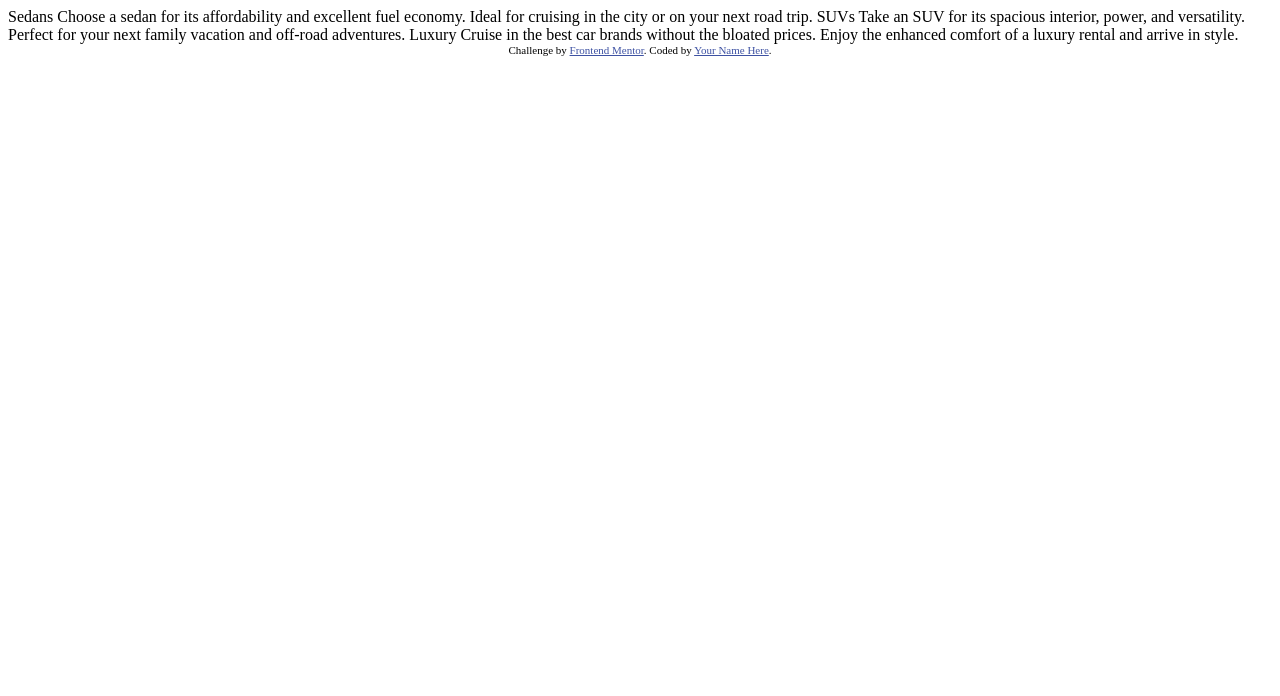
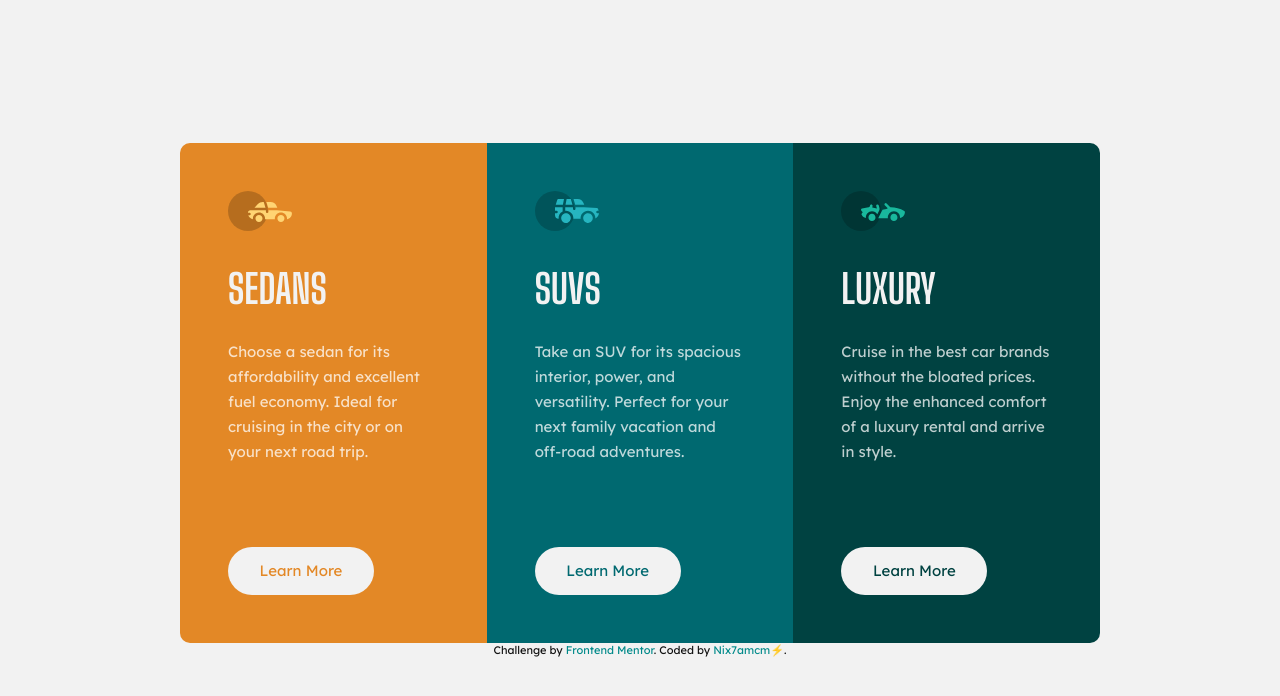
Before and after one commit to Nix7amcm/FEM-3-column-preview-card-component, a plain HTML site: page index.html in a window 1280 px wide. Drawn offline with Linux system fonts and the light colour scheme.

Commit message:
Html structured styles added

```diff
--- a/css/root.css
+++ b/css/root.css
@@ -0,0 +1,47 @@
+:root {
+  /*_____ colors _____*/
+  --bg-body: hsl(0, 0%, 95%);
+  --bg-card1-orange: hsl(31, 77%, 52%);
+  --bg-card2-cyan: hsl(184, 100%, 22%);
+  --bg-card3-dkcyan: hsl(179, 100%, 13%);
+
+  --bg-btn: hsl(0, 0%, 95%);
+  --bdr-btn-hov: hsl(0, 0%, 95%);
+  --bdr-btn-act: hsl(0, 0%, 7%);
+  --bg-btn1-hov: hsl(31, 77%, 52%);
+  --bg-btn2-hov: hsl(184, 100%, 22%);
+  --bg-btn3-hov: hsl(179, 100%, 13%);
+
+  --fc-h2: hsl(0, 0%, 95%);
+  --fc-p: hsla(0, 0%, 100%, 0.75);
+  --fc-btn1: hsl(31, 77%, 52%);
+  --fc-btn2: hsl(184, 100%, 22%);
+  --fc-btn3: hsl(179, 100%, 13%);
+  --fc-btn-hov: hsl(0, 0%, 95%);
+
+  --text-footer: hsl(0, 0%, 7%);
+  --text-footer-a: hsl(180, 100%, 27%);
+  --text-footer-a-hov: hsl(39, 100%, 50%);
+  --text-footer-a-vis: hsl(300, 100%, 25%);
+
+  /*_____ font-family _____*/
+  --f-h2: 'Big Shoulders Display', cursive;
+  --f-p: 'Lexend Deca', sans-serif;
+  --f-btn: 'Lexend Deca', sans-serif;
+
+  /*_____ font-size _____*/
+  --fs-h2: 2.5rem;
+  --fs-p: .9375rem;
+  --fs-btn: .9375rem;
+
+  /*_____ font-weight _____*/
+  --fw-h2: 700;
+  --fw-p: 400;
+  --fw-btn: 400;
+
+  /*_____ line-height _____*/
+  --lh-h2: 2.9925rem;
+  --lh-p: 1.5625rem;
+  --lh-btn: 1.5625rem;
+
+}
--- a/css/style.css
+++ b/css/style.css
@@ -0,0 +1,215 @@
+/*_____ GLOBAL STYLES _____*/
+
+*,
+*::before,
+*::after {
+  box-sizing: border-box;
+}
+
+* {
+  margin: 0;
+  font: inherit;
+}
+
+img,
+svg {
+  display: block;
+  max-width: 100%;
+}
+
+body {
+  display: grid;
+  place-items: center;
+  align-content: center;
+  min-height: 100vh;
+  font-family: var(--f-p);
+  font-size: var(--fs-p);
+  background: var(--bg-body);
+}
+
+@media (max-width: 952px) {
+  body {}
+}
+
+
+/*_____ HEADER-H1-HIDDEN _____*/
+
+.sr-only {
+  /*@ https://tailwindcss.com/docs/screen-readers#screen-reader-only-elements */
+  position: absolute;
+  width: 1px;
+  height: 1px;
+  padding: 0;
+  margin: -1px;
+  overflow: hidden;
+  clip: rect(0, 0, 0, 0);
+  white-space: nowrap;
+  border-width: 0;
+}
+
+
+/*_____ ICONS _____*/
+
+.icon-wrap {
+  width: 4rem;
+  height: 2.5rem;
+  margin-bottom: 2.1875rem;
+}
+
+@media (max-width: 952px) {
+  .icon-wrap {
+    margin-bottom: 2.1875rem;
+  }
+}
+
+
+/*_____ TYPOGRAPHY _____*/
+
+h2 {
+  margin-bottom: 1.5625rem;
+  font-family: var(--f-h2);
+  color: var(--fc-h2);
+  font-size: var(--fs-h2);
+  font-weight: var(--fw-h2);
+  line-height: var(--lh-h2);
+  text-transform: uppercase;
+}
+
+p {
+  margin-bottom: 5.1875rem;
+  font-family: var(--f-p);
+  color: var(--fc-p);
+  font-size: var(--fs-p);
+  font-weight: var(--fw-p);
+  line-height: var(--lh-p);
+  text-align: left;
+}
+
+@media (max-width: 952px) {
+  p {
+    margin-bottom: 1.5625rem;
+  }
+}
+
+
+/*_____ BUTTONS _____*/
+
+button {
+  width: 9.125rem;
+  height: 3rem;
+  font-family: var(--f-btn);
+  font-size: var(--fs-btn);
+  font-weight: var(--fw-btn);
+  line-height: var(--lh-btn);
+  background: var(--bg-btn);
+  border: none;
+  border-radius: var(--lh-btn);
+}
+
+@media (max-width: 952px) {
+  button {
+
+  }
+}
+
+button:hover {
+  cursor: pointer;
+  border: 2px solid var(--bdr-btn-hov);
+  color: var(--fc-btn-hov);
+}
+
+.btn1 {
+  color: var(--fc-btn1);
+}
+
+.btn1:hover {
+  background: var(--bg-btn1-hov);
+}
+
+.btn2 {
+  color: var(--fc-btn2);
+}
+
+.btn2:hover {
+  background: var(--bg-btn2-hov);
+}
+
+.btn3 {
+  color: var(--fc-btn3);
+}
+
+.btn3:hover {
+  background: var(--bg-btn3-hov);
+}
+
+button:active {
+  border: 2px solid var(--bdr-btn-act);
+}
+
+
+@media (max-width: 952px) {}
+
+
+/*_____ LAYOUT _____*/
+
+.card {
+  display: grid;
+  grid-template-columns: 1fr 1fr 1fr;
+  max-width: 57.5rem;
+  min-height: 31.25rem;
+  border-radius: .625rem;
+  overflow: hidden;
+}
+
+.content {
+  display: flex;
+  flex-direction: column;
+  margin: 3rem;
+}
+
+@media (max-width: 952px) {
+  .card {
+    display: flex;
+    flex-direction: column;
+    max-width: 20.4375rem;
+    min-height: 82.875rem;
+    margin: 5.5rem 1.5rem;
+  }
+
+  .content {}
+}
+
+.sedans {
+  background: var(--bg-card1-orange);
+}
+
+.suvs {
+  background: var(--bg-card2-cyan);
+}
+
+.luxury {
+  background: var(--bg-card3-dkcyan);
+}
+
+
+
+/*_____ FOOTER _____*/
+
+footer {
+  color: var(--text-footer);
+  font-size: .6875rem;
+  text-align: center;
+}
+
+footer a {
+  color: var(--text-footer-a);
+  text-decoration: none;
+}
+
+footer a:hover {
+  color: var(--text-footer-a-hov);
+}
+
+footer a:visited {
+  color: var(--text-footer-a-vis);
+}
--- a/index.html
+++ b/index.html
@@ -11,31 +11,106 @@
   <link rel="stylesheet" href="css/style.css">
   <link rel="stylesheet" href="css/root.css">
 
+  <link rel="preconnect" href="https://fonts.googleapis.com">
+  <link rel="preconnect" href="https://fonts.gstatic.com" crossorigin>
+  <link href="https://fonts.googleapis.com/css2?family=Big+Shoulders+Display:wght@700&family=Lexend+Deca&display=swap" rel="stylesheet">
+
+</head>
 
 
-  <!-- Feel free to remove these styles or customise in your own stylesheet 👍 -->
-  <style>
-    .attribution { font-size: 11px; text-align: center; }
-    .attribution a { color: hsl(228, 45%, 44%); }
-  </style>
-</head>
   <body>
 
-  Sedans
+    <header class="sr-only">
+      <h1 tabindex="0">
+        Stats Preview Card
+      </h1>
+    </header>
+
+
+    <main class="card">
+
+
+      <section class="sedans">
+        <div class="content">
+          <div class="icon-wrap">
+            <img
+              src="images/icon-sedans.svg"
+              alt="car icon"
+            >
+          </div>
+          <h2>Sedans</h2>
+          <p>
             Choose a sedan for its affordability and excellent fuel economy. Ideal for cruising in the city
             or on your next road trip.
+          </p>
+          <button
+            type="button"
+            class="btn1"
+          >
+            Learn More
+          </button>
+        </div>
+      </section>
 
-  SUVs
+      <section class="suvs">
+        <div class="content">
+          <div class="icon-wrap">
+            <img
+              src="images/icon-suvs.svg"
+              alt="SUV icon"
+            >
+          </div>
+          <h2>SUVs</h2>
+          <p>
             Take an SUV for its spacious interior, power, and versatility. Perfect for your next family vacation
             and off-road adventures.
+          </p>
+          <button
+            type="button"
+            class="btn2"
+          >
+            Learn More
+          </button>
+        </div>
+      </section>
 
-  Luxury
+      <section class="luxury">
+        <div class="content">
+          <div class="icon-wrap">
+            <img
+              src="images/icon-luxury.svg"
+              alt="luxury can icon"
+            >
+          </div>
+          <h2>Luxury</h2>
+          <p>
             Cruise in the best car brands without the bloated prices. Enjoy the enhanced comfort of a luxury
             rental and arrive in style.
+          </p>
+          <button
+            type="button"
+            class="btn3"
+          >
+            Learn More
+          </button>
+        </div>
+      </section>
 
-  <div class="attribution">
-    Challenge by <a href="https://www.frontendmentor.io?ref=challenge" target="_blank">Frontend Mentor</a>.
-    Coded by <a href="#">Your Name Here</a>.
-  </div>
+
+    </main>
+
+
+
+    <footer class="attribution">
+      Challenge by <a
+        href="https://www.frontendmentor.io?ref=challenge"
+        target="_blank"
+      >Frontend Mentor</a>.
+      Coded by <a
+        href="https://github.com/Nix7amcm"
+        target="_blank"
+      >Nix7amcm⚡</a>.
+
+    </footer>
   </body>
 </html>
```
Also changed, not shown: 1 other file. Lines whose indentation alone changed are shown as unchanged.
